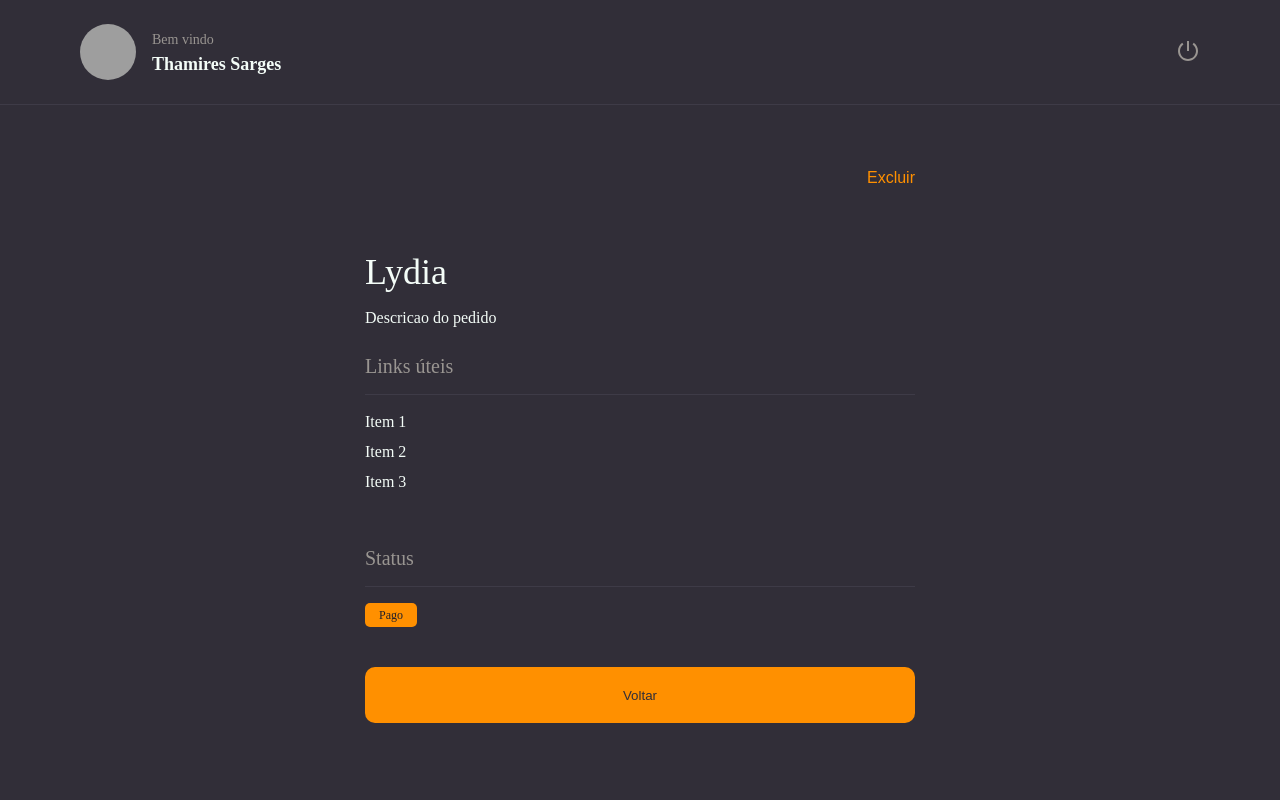
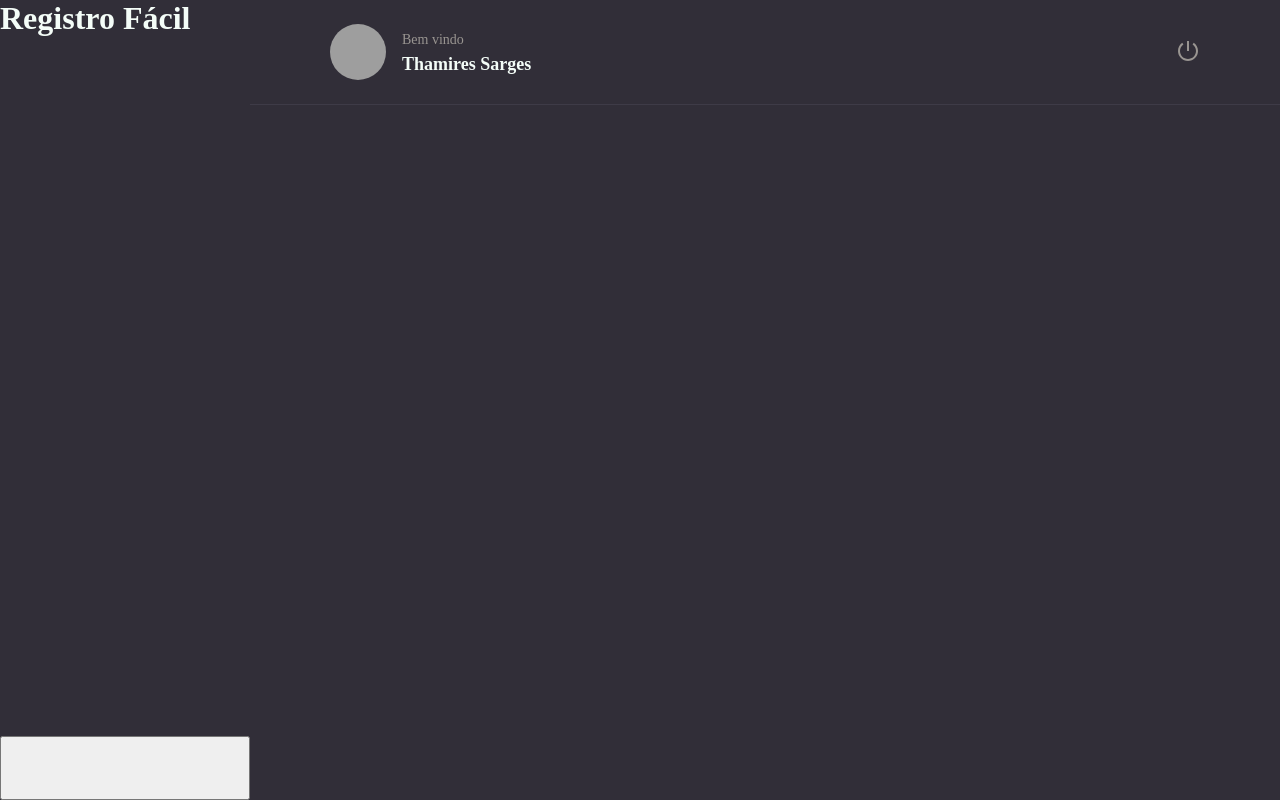
Before and after one commit to thamiressarges/registro-facil, a React (Vite) app: page / in a window 1280 px wide. Built offline with nearby package versions, Linux system fonts and the light colour scheme; grey boxes are pictures that could not be loaded.

Commit message:
feat: adiciona layout principal da página Home

```diff
--- a/src/main.tsx
+++ b/src/main.tsx
@@ -1,6 +1,6 @@
 import { StrictMode } from 'react'
 import { createRoot } from 'react-dom/client'
-import {Details} from './pages/Details/index.tsx'
+import {Home} from './pages/Home'
 
 import { ThemeProvider } from 'styled-components'
 import theme from './styles/theme.ts'
@@ -10,7 +10,7 @@
   <StrictMode>
     <ThemeProvider theme={theme} >
       <GlobalStyle/>
-      <Details />
+      <Home />
     </ThemeProvider>
   </StrictMode>,
 )
--- /dev/null
+++ b/src/pages/Home/index.tsx
@@ -0,0 +1,32 @@
+import {Container, Brand, Menu, Search, Content, NewSale} from './styles';
+
+import { Header } from '../../components/Header';
+
+export function Home(){
+    return(
+        <Container>
+            <Brand>
+                <h1>Registro Fácil</h1>
+            </Brand>
+
+            <Header/>
+
+            <Menu>
+
+            </Menu>
+
+            <Search>
+
+            </Search>
+
+            <Content>
+
+            </Content>
+
+            <NewSale>
+
+            </NewSale>
+
+        </Container>
+    )
+}
--- /dev/null
+++ b/src/pages/Home/styles.ts
@@ -0,0 +1,39 @@
+import styled from "styled-components";
+
+export const Container = styled.div`
+    width: 100%;
+    height: 100vh;
+
+    display: grid;
+    grid-template-columns: 250px auto;
+    grid-template-rows: 105px 128px auto 64px;
+    grid-template-areas:
+        "brand header"
+        "menu search"
+        "menu content"
+        "newsale content"
+    ;
+
+    background-color: ${({theme}) => theme.COLORS.BACKGROUND_800};
+`;
+
+export const Brand = styled.div`
+    grid-area: brand;
+
+`;
+
+export const Menu = styled.ul`
+    grid-area: menu;
+`;
+
+export const Search = styled.div`
+    grid-area: search;
+`;
+
+export const Content = styled.div`
+    grid-area: content;
+`;
+
+export const NewSale = styled.button`
+    grid-area: newsale;
+`;
```
